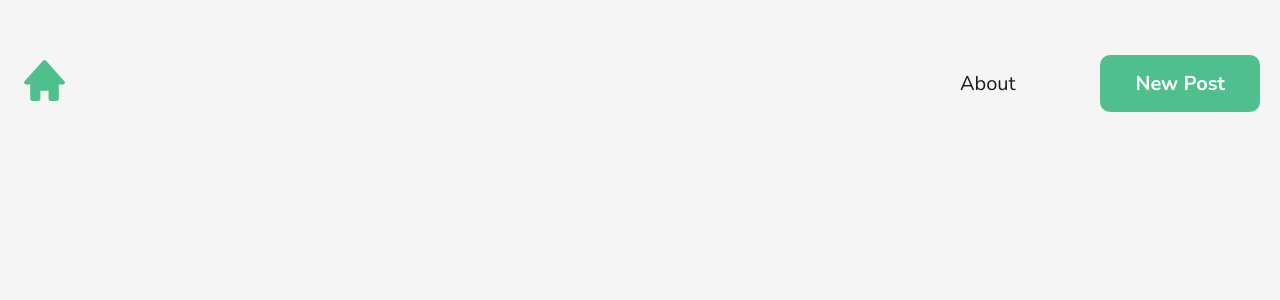
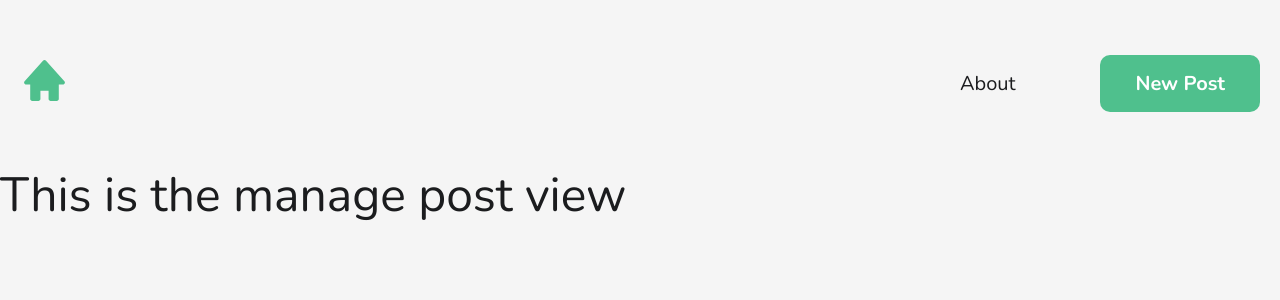
Before and after one commit to melosomelo/frontend-frameworks, a Vue app in the folder vue-project/: page /#/create-post in a window 1280 px wide. Before the commit this address had no page. Shown: the top 300 px of the page. Built offline with nearby package versions, Linux system fonts and the light colour scheme.

Commit message:
Remove vue eslint plugin & start create post page
This commit removes a vue eslint plugin as it was causing a lot of bugs
in my machine. It also starts the creation of the Post Page view.

```diff
--- a/vue-project/package.json
+++ b/vue-project/package.json
@@ -30,7 +30,6 @@
       "node": true
     },
     "extends": [
-      "plugin:vue/vue3-essential",
       "eslint:recommended"
     ],
     "parserOptions": {
--- a/vue-project/src/router/index.js
+++ b/vue-project/src/router/index.js
@@ -1,6 +1,7 @@
 import { createRouter, createWebHashHistory } from "vue-router";
 import Index from "../views/Index.vue";
 import About from "../views/About.vue";
+import ManagePost from "../views/ManagePost.vue";
 
 const routes = [
   {
@@ -16,6 +17,11 @@ const routes = [
     // which is lazy-loaded when the route is visited.
     component: About,
   },
+  {
+    path: "/create-post",
+    name: "Create Post",
+    component: ManagePost,
+  },
 ];
 
 const router = createRouter({
--- /dev/null
+++ b/vue-project/src/views/ManagePost.vue
@@ -0,0 +1,9 @@
+<template>
+  <h1>This is the manage post view</h1>
+</template>
+
+<script>
+export default {
+  name: "ManagePost",
+};
+</script>
```
Also changed, not shown: 1 other file (tests, documents, lock files or other folders).
